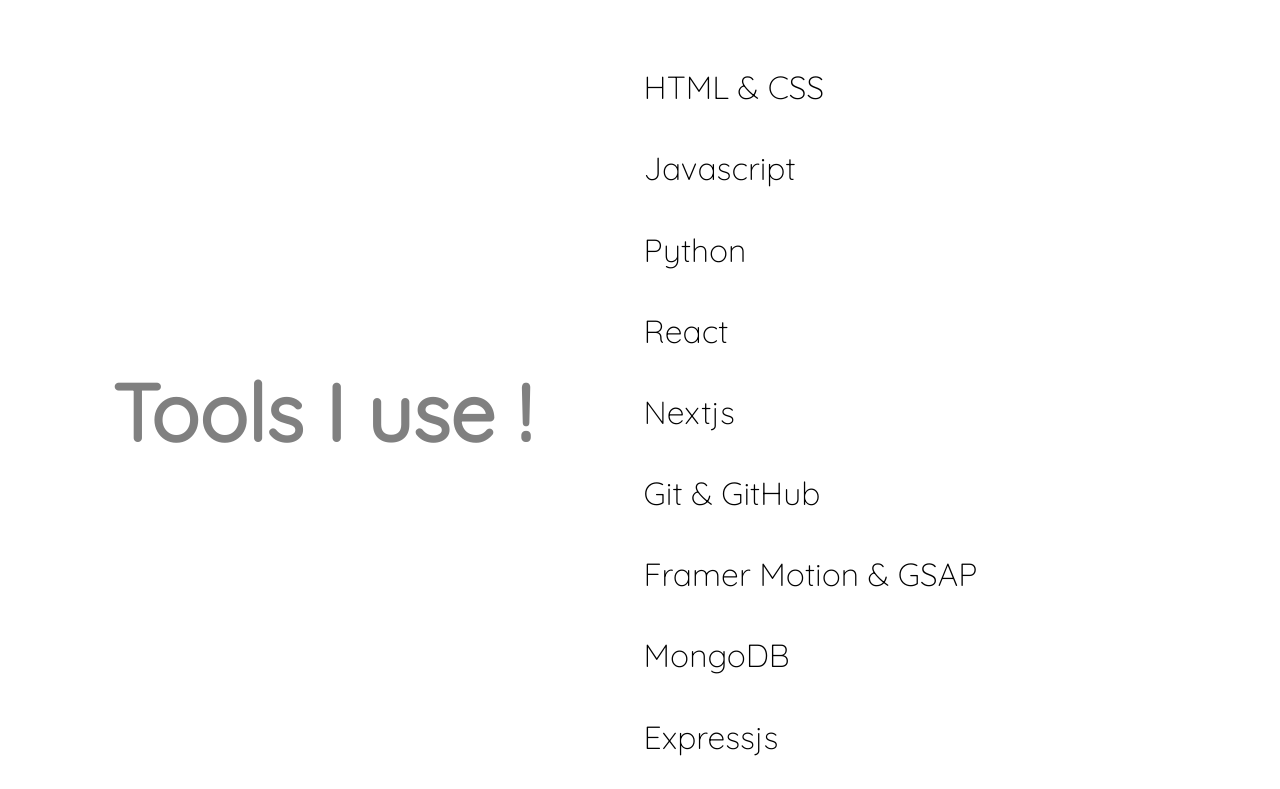
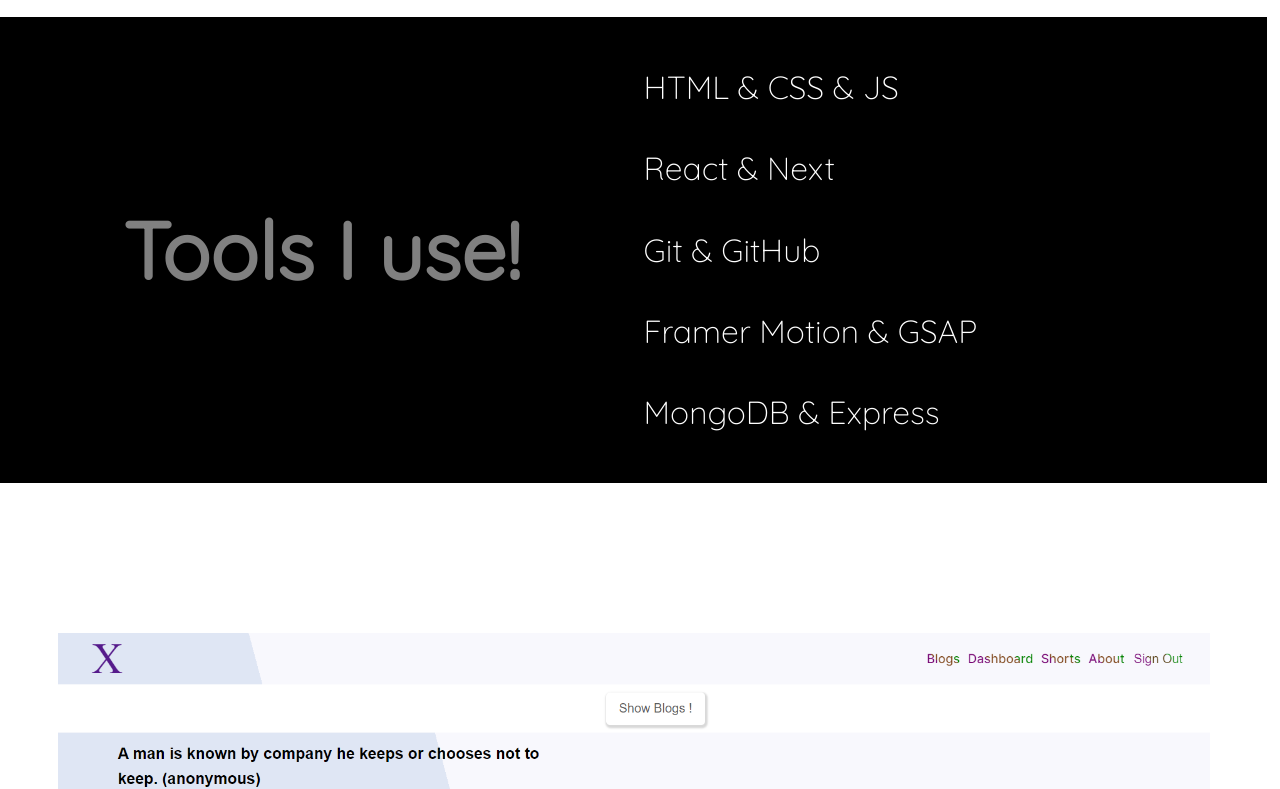
Before and after one commit to Ali-Umair-Khan/profile, a Next.js app: page / in a window 1280 px wide. Shown: the part 1060-1849 px from the top of the page. Built offline with nearby package versions, Linux system fonts and the light colour scheme; a web font is replaced by a local one.

Commit message:
changes in tools styling

```diff
--- a/src/app/components/tools/tools.jsx
+++ b/src/app/components/tools/tools.jsx
@@ -5,17 +5,13 @@ import './tools.scss'
 const Tools = () => {
     return(
         <section className='tools'>
-            <h1 className='tools__left'>Tools I use !</h1>
+            <h1 className='tools__left'>Tools I use!</h1>
             <div className='tools__right'>
-                <h2>HTML & CSS</h2>
-                <h2>Javascript</h2>
-                <h2>Python</h2>
-                <h2>React</h2>
-                <h2>Nextjs</h2>
+                <h2>HTML & CSS & JS</h2>
+                <h2>React & Next</h2>
                 <h2>Git & GitHub</h2>
                 <h2>Framer Motion & GSAP</h2>
-                <h2>MongoDB</h2>
-                <h2>Expressjs</h2>
+                <h2>MongoDB & Express</h2>
             </div>
         </section>
     )
--- a/src/app/components/tools/tools.scss
+++ b/src/app/components/tools/tools.scss
@@ -10,6 +10,7 @@
     max-width:99vw;
     padding-block:3rem;
     margin-block:3rem;
+    background-color:black;
 
 
     @media (max-width:70rem){
@@ -44,7 +45,7 @@
             font-weight:300;
             // margin:1rem;
             font-size:3.2rem;
-
+            color:white;
             // text-align:left;
             &:hover{
                 animation: moveY 2s linear infinite;
```
